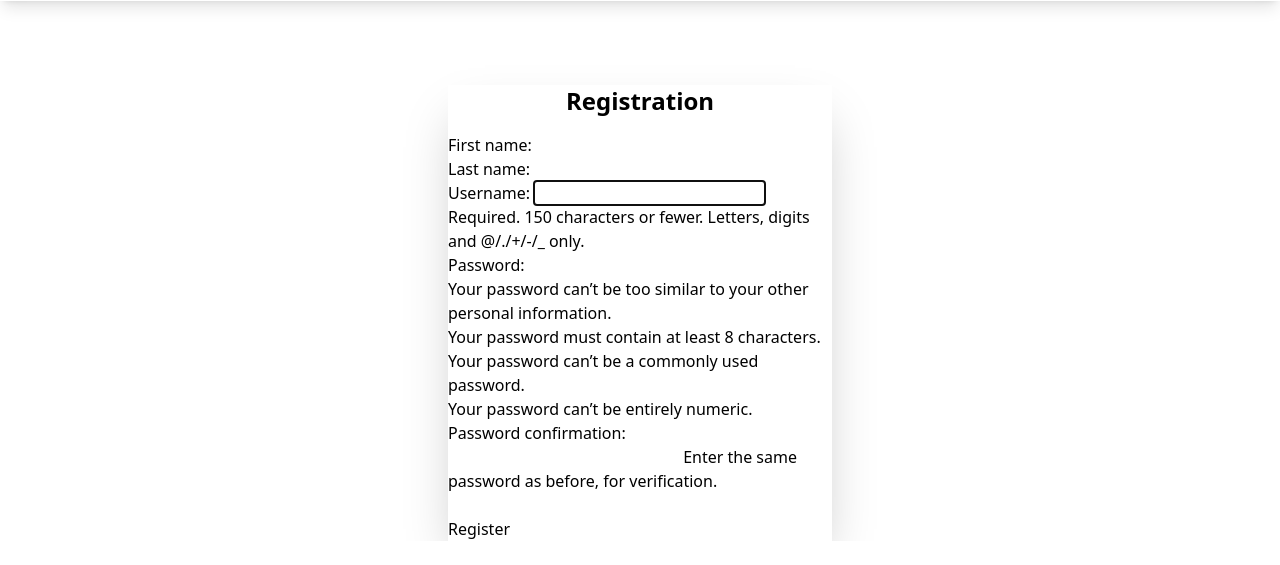
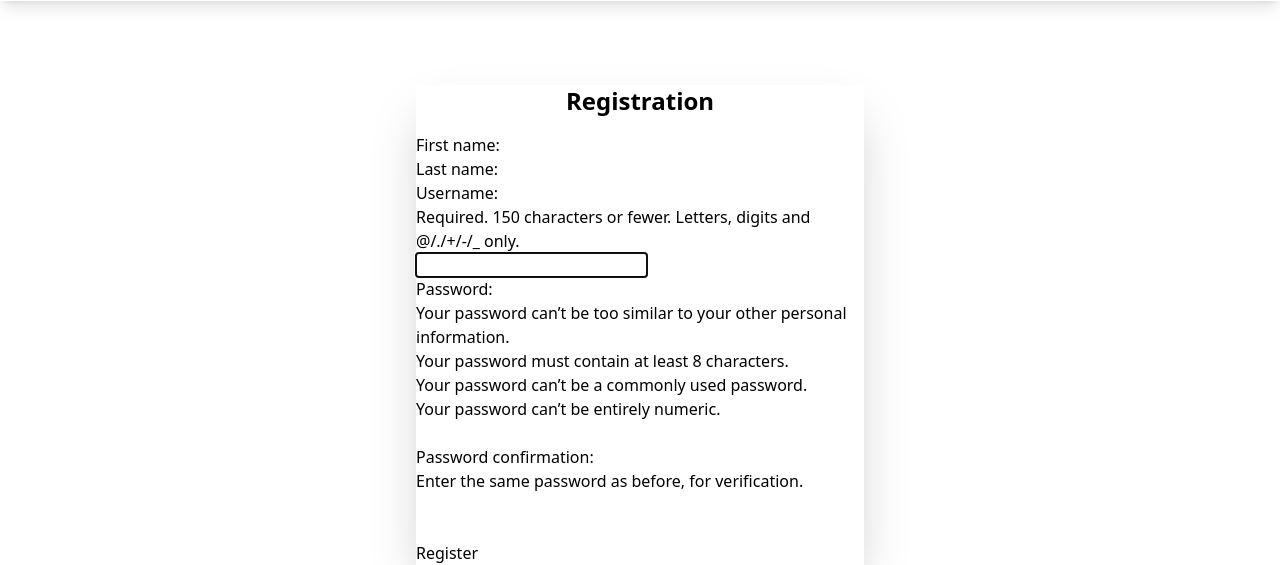
Before and after one commit to mprathip98/businessByte, a Django app: page /members/register_user/ in a window 1280 px wide. Shown: the part 293-858 px from the top of the page. Before the commit the page ends 834 px from the top, so only its background shows below. Run offline with Django 5.2, Linux system fonts and the light colour scheme; some libraries are stand-ins or nearby versions.

Commit message:
regis page format

```diff
--- a/businessByte/members/templates/authenticate/register.html
+++ b/businessByte/members/templates/authenticate/register.html
@@ -7,7 +7,7 @@
 {% block content %}
 
     <div class="flex w-full justify-center items-center mt-15">
-        <div class="card w-full max-w-sm shrink-0 shadow-2xl">
+        <div class="card w-full max-w-md shrink-0 shadow-2xl">
             <div class="card-body">
                 <fieldset class="fieldset">
                     <form method="POST" action="{% url 'register' %}">
@@ -22,7 +22,7 @@
                         {% endif %}
 
                         <h1 class="text-2xl font-bold mb-4" align="center"> Registration </h1>
-                        {{ form.as_p }}
+                        {{ form }}
                         <button class="btn btn-neutral mt-6 btn-block" type="sumbit" align="center">Register</button>
 
                     </form>
--- a/businessByte/members/views.py
+++ b/businessByte/members/views.py
@@ -36,7 +36,9 @@ def register_user(request):
             password = form.cleaned_data['password1']
             user = authenticate(username=username, password=password)
             login(request, user)
+            messages.success(request, "Registration Successful")
             return redirect('home')
+
         else:
             messages.error(request, "")
             return redirect('register')
```
Also changed, not shown: businessByte/db.sqlite3.
